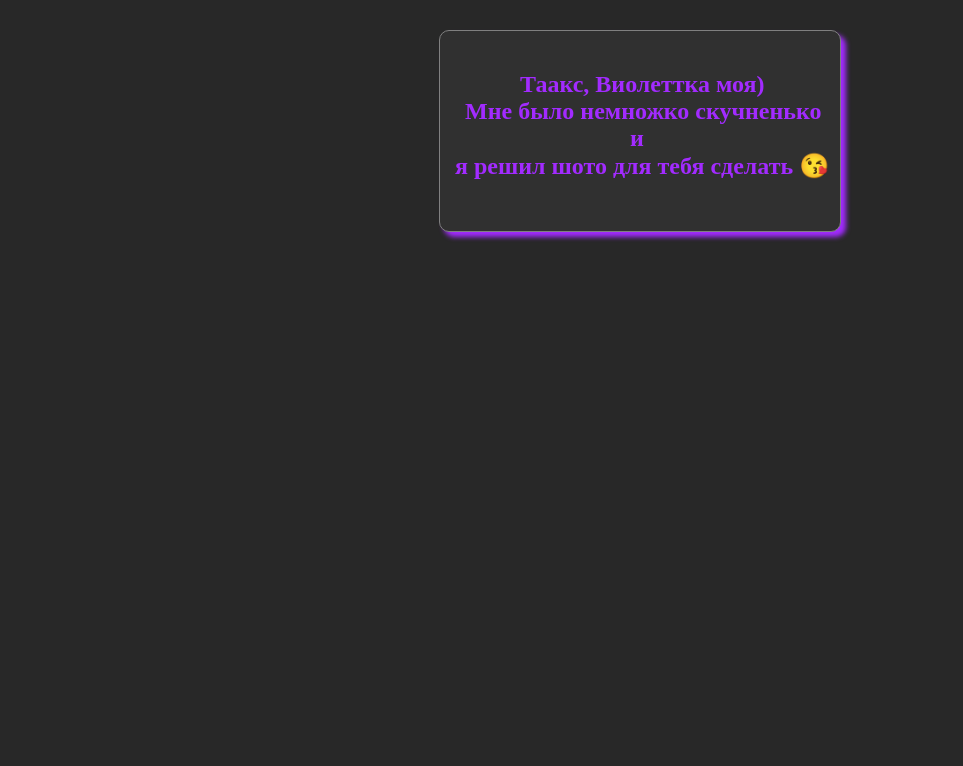
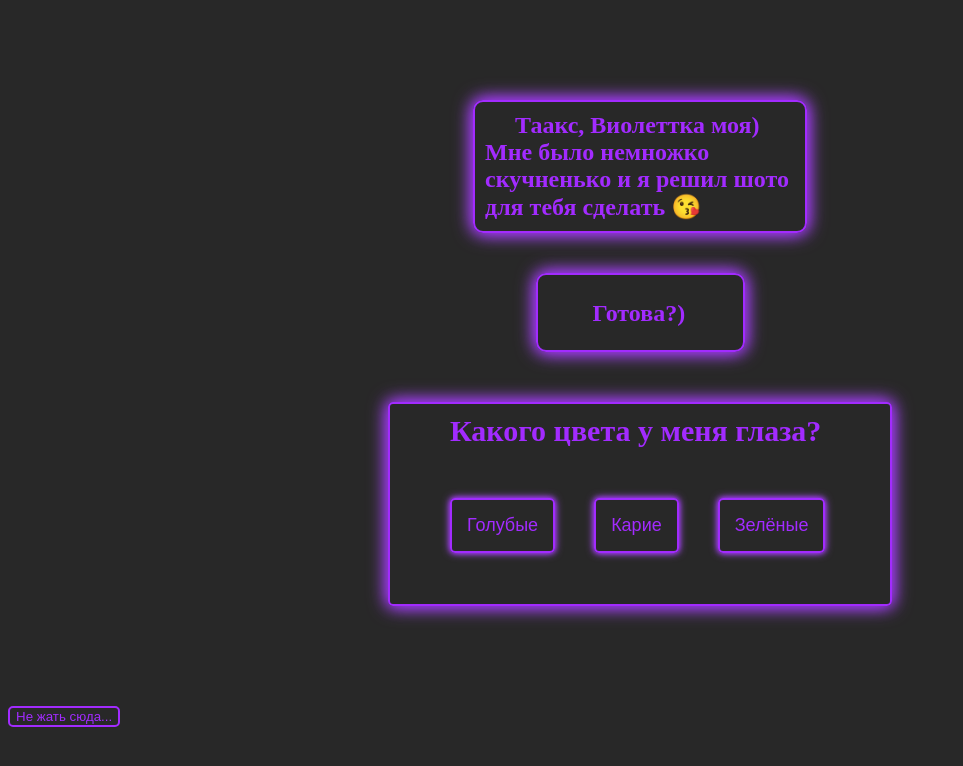
Before and after one commit to Kirilzhm/Violettka, a website built with Vite: page src/index.html in a window 1280 px wide. Shown: the whole page, without its empty margins (0-963 px from the left). Built offline with nearby package versions, Linux system fonts and the light colour scheme.

Commit message:
first commit

```diff
--- a/src/css/styles.css
+++ b/src/css/styles.css
@@ -7,37 +7,113 @@ body{
     background-color: #282828;
 }
 
-h2{
+h2, h3{
     color: #a22bff;
 }
 
+h3{
+    font-size: 30px;
+}
 
-.text-container{
-    width: 400px;
-    height: 160px;
-    border: 1px solid #808080;
+.div-container{
+    margin-top: 100px;
+    padding: 10px;
+    border: 2px solid #a22bff;
     border-radius: 10px;
-    box-shadow: 5px 5px 5px #a22bff;
+    width: 310px;
     margin-left: auto;
     margin-right: auto;
-    padding-top: 40px;
-    margin-top: 30px;
-    background-color: #303030;
+    box-shadow: 0 0 15px#a22bff, 0 0 20px #b35cff;
 }
 
-.first-text {
-    padding-left: 80px;
+.first-text{
+    padding-left: 30px;
 }
 
-.second-text {
-    padding-left: 25px;
+.div-small-question{
+    margin-top: 40px;
+    height: 50px;
+    width: 150px;
+    padding-top: 25px;
+    padding-left: 55px;
+    border: 2px solid #a22bff;
+    border-radius: 10px;
+    box-shadow: 0 0 15px#a22bff, 0 0 20px #b35cff;
+    margin-right: auto;
+    margin-left: auto;
 }
 
-.thiersd-text{
-    padding-left: 190px;
-    padding-right: 200px;
+.btn-yes, .btn-no {
+    background-color: transparent;
+    color: #a22bff;
+    border: 2px solid #a22bff;
+    border-radius: 5px;
+    padding: 20px;
+    padding-left: 30px;
+    padding-right: 30px;
+    cursor: pointer;
+    box-shadow: 0 0 15px#a22bff, 0 0 20px #b35cff;
+    font-size: 15px;
 }
 
-.fourth-text{
-    padding-left: 15px;
+.buttons{
+    margin-top: 50px;
+    width: 310px;
+    margin-left: auto;
+    margin-right: auto;
+    display: flex;
+    gap: 105px;
 }
+
+.not-to-be {
+    display: none;
+}
+
+.not-to-touch{
+    background-color: transparent;
+    border: 2px solid #a22bff;
+    border-radius: 5px;
+    margin-bottom: 10px;
+    cursor: pointer;
+}
+
+.not-touch{
+    color: #a22bff;
+    text-decoration: none;
+}
+
+.questions{
+    border: 2px solid #a22bff;
+    box-shadow: 0 0 15px#a22bff, 0 0 20px #b35cff;
+    border-radius: 5px;
+    margin-top: 50px;
+    margin-bottom: 100px;
+    width: 500px;
+    height: 200px;
+    margin-left: auto;
+    margin-right: auto;
+}
+
+.first-quesion{
+    margin-top: 10px;
+    margin-left: 60px;
+}
+
+.button-questions{
+    background-color: transparent;
+    border: 2px solid #a22bff;
+    box-shadow: 0 0 5px#a22bff, 0 0 8px #b35cff;
+    border-radius: 5px;
+    color: #a22bff;
+    padding: 15px;
+    font-size: 18px;
+    margin-top: 50px;
+}
+
+.blue{
+    margin-right: 35px;
+}
+
+.karie{
+    margin-right: 35px;
+}
--- a/src/index.html
+++ b/src/index.html
@@ -15,9 +15,27 @@
 
 <body>
 
-  <div class="body-container">
-    <div class="text-container"><h2 class="zagolovok"><span class="first-text">Таакс, Виолеттка моя)</span> <span class="second-text">Мне было немножко скучненько</span> <span class="thiersd-text">и</span> <span class="fourth-text">я решил шото для тебя сделать 😘</span></h2></div>
+ <div class="div-taimer"></div>
+
+ <div class="div-container"><h2 class="h2-text"><span class="first-text">Таакс, Виолеттка моя)</span> Мне было немножко скучненько и я решил шото для тебя сделать 😘</h2></div>
+
+  <div class="div-small-question"><h2 class="h2-small-question"> Готова?)</h2></div>
+  <div class="buttons not-to-be">
+  <button class="btn-yes">Да</button>
+
+  <button class="btn-no">Нет (да)</button>
   </div>
+
+  <div class="questions">
+    <div class="first-quesion">
+    <h3 class="first-questionn">Какого цвета у меня глаза?</h3>
+    <button class="button-questions blue">Голубые</button>
+    <button class="button-questions karie">Карие</button>
+    <button class="button-questions green">Зелёные</button>
+  </div>
+  </div>
+
+  <button class="not-to-touch"><a href="https://www.youtube.com/watch?v=g6RFx7LlmHM&ab_channel=betrunkenerLiedermacher" target="_blank" class="not-touch">Не жать сюда...</a></button>
 
   <script type="module" src="./main.js"></script>
 </body>
```
Also changed, not shown: src/img/рейх.png (added).
